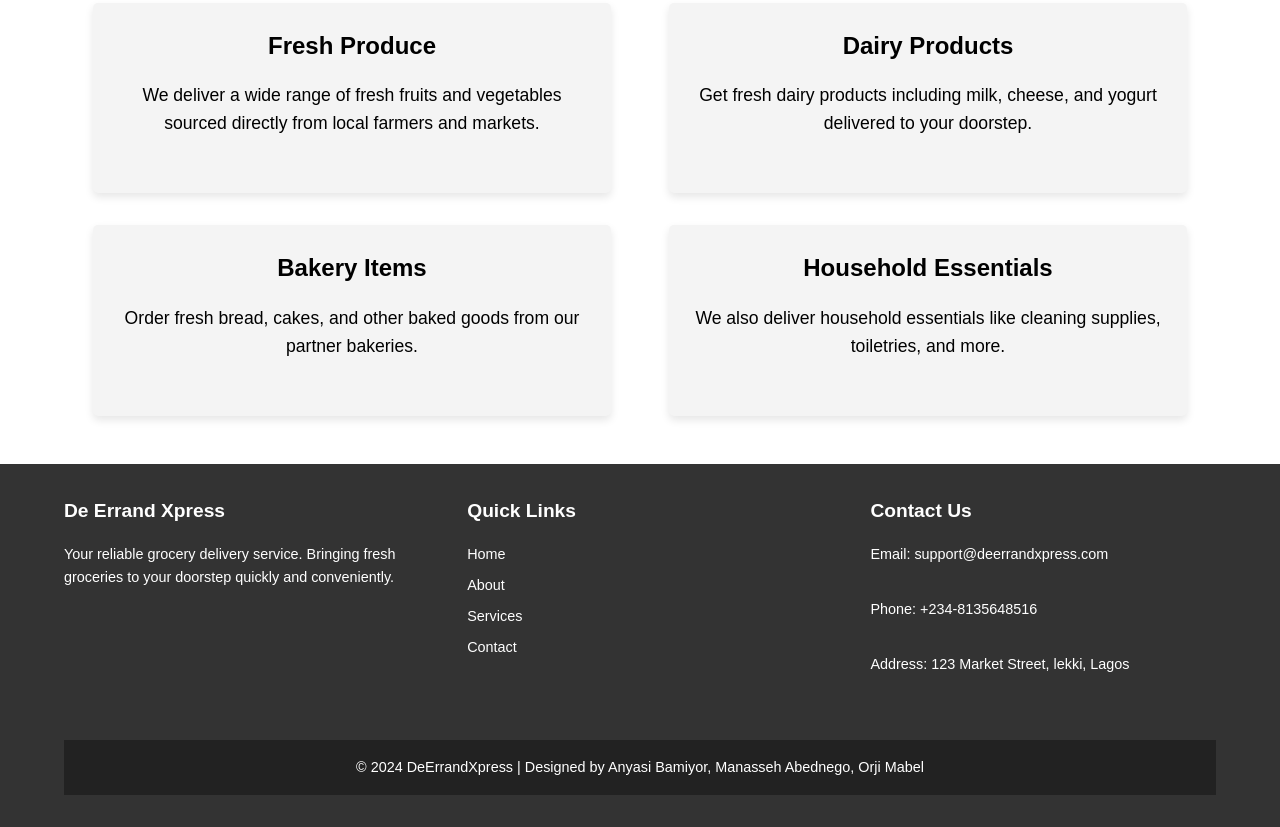
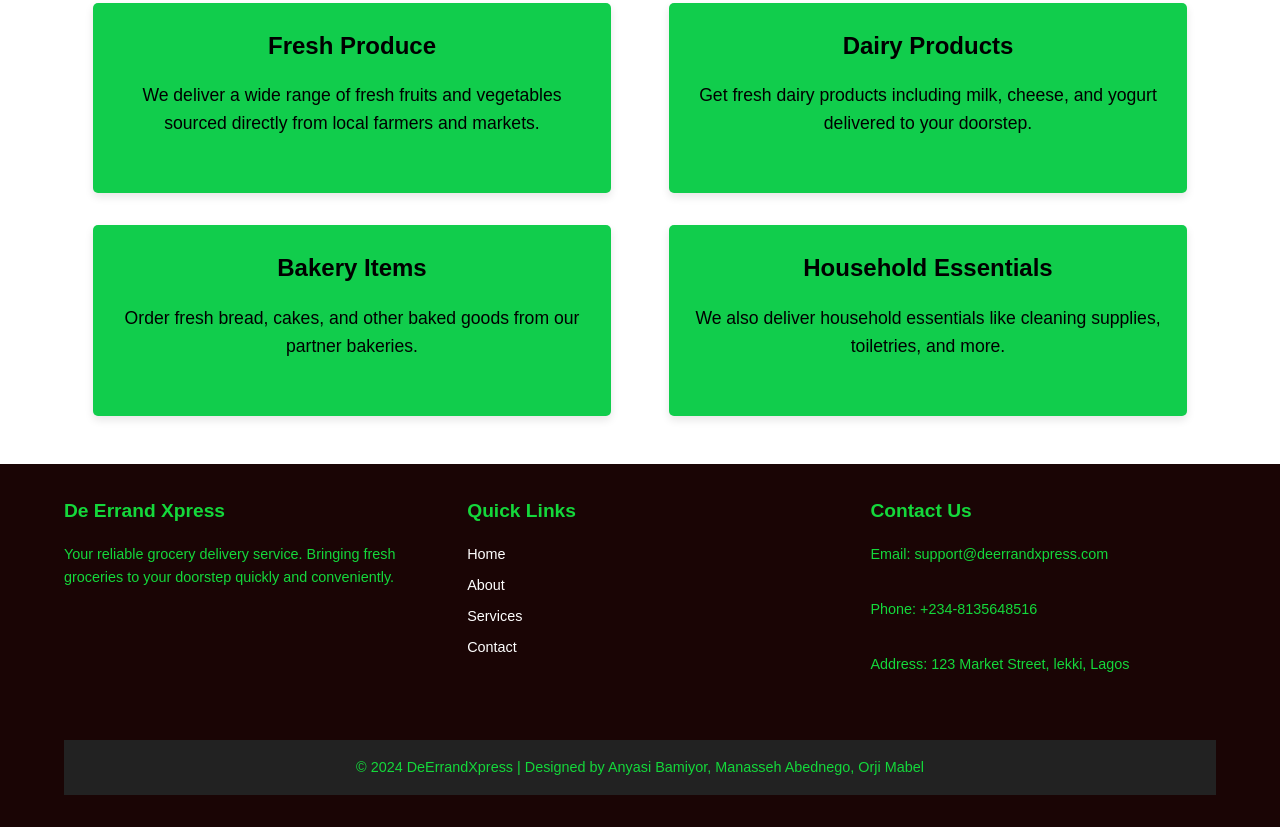
Before and after one commit to Bamiyor/De-Errand-Xpress, a plain HTML site: page web_static/index.html in a window 1280 px wide. Shown: the part 1132-1959 px from the top of the page. Drawn offline with Linux system fonts and the light colour scheme.

Commit message:
good night

```diff
--- a/web_static/styles/style.css
+++ b/web_static/styles/style.css
@@ -112,11 +112,11 @@ p {
 }
 
 .service-card {
-    background: #f4f4f4;
+    background: #11cd4c;
     padding: 1.5rem;
     margin: 1rem;
     flex-basis: 45%;
-    box-shadow: 0 4px 8px rgba(0, 0, 0, 0.1);
+    box-shadow: 0 4px 8px rgba(22, 10, 10, 0.1);
     border-radius: 5px;
 }
 
@@ -126,8 +126,8 @@ p {
 }
 
 footer {
-    background: #333;
-    color: #fff;
+    background: #1a0505;
+    color: #14d83b;
     padding: 2rem 5%;
     text-align: left;
 }
```
